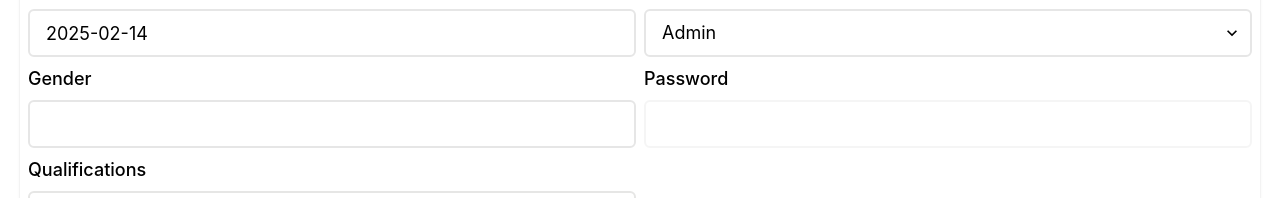
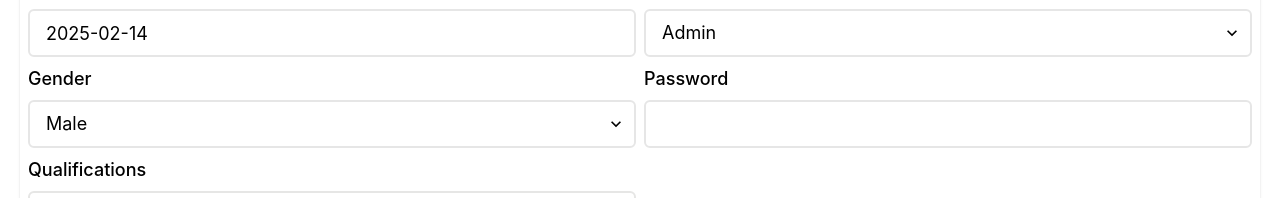
Before and after one commit to GymManagmentSystem/gym_admin_web_app, a React (Vite) app: page /staff/register in a window 1280 px wide. Shown: the part 490-688 px from the top of the page. Built offline with nearby package versions, Linux system fonts and the light colour scheme.

Commit message:
changing Gender Input Feild

```diff
--- a/src/components/RegisterHeading.tsx
+++ b/src/components/RegisterHeading.tsx
@@ -1,7 +1,6 @@
 import { Box, HStack, Image, Text, VStack } from "@chakra-ui/react";
 import logo from "../assets/MotionZone.png";
-import profileLogo from "../assets/profile.png";
-import useAdminNameStore from "../store/useAdminNameStore";
+
 
 const RegisterHeading = () => {
   return (
--- a/src/components/StaffEditableForm.tsx
+++ b/src/components/StaffEditableForm.tsx
@@ -48,7 +48,7 @@ export const staffDataSchema = z.object({
     })
     .date(),
   qualifications: z.string().min(1, { message: "Qualifictions are required" }),
-  password:z.string()
+  password:z.string({ required_error: "Password is required" })
   .min(8, "Password must be at least 8 characters long")
   .max(20, "Password must not exceed 20 characters")
   .regex(/[a-z]/, "Password must contain at least one lowercase letter")
@@ -56,7 +56,9 @@ export const staffDataSchema = z.object({
   .regex(/\d/, "Password must contain at least one number")
   .regex(/[@$!%*?&#]/, "Password must contain at least one special character")
   .optional(),
-gender:z.string({required_error: "gender is required"})
+gender:z
+.string()
+.min(1, { message: "Gender is required" })
 });
 
 export type StaffFormData = z.infer<typeof staffDataSchema>;
--- a/src/pages/RegisterPage.tsx
+++ b/src/pages/RegisterPage.tsx
@@ -22,14 +22,11 @@ import {
 import { useQueryClient } from "@tanstack/react-query";
 import RegisterHeading from "../components/RegisterHeading";
 
-
 const addStaffSchema = staffDataSchema;
 
 export type StaffAddFormData = z.infer<typeof addStaffSchema>;
 
 const RegisterPage = () => {
-
-
   const responsiveButtonSize = { sm: "sm", md: "sm", lg: "md", xl: "lg" };
   const navigation = useNavigate();
   const addStaffMember = useAddStaffMember();
@@ -45,6 +42,7 @@ const RegisterPage = () => {
     resolver: zodResolver(addStaffSchema),
     defaultValues: {
       registeredDate: new Date().toISOString().split("T")[0],
+      position: "Admin",
     },
   });
 
@@ -80,11 +78,9 @@ const RegisterPage = () => {
 
   const selectedPosition = watch("position");
 
-
-
   return (
     <>
-    <RegisterHeading/>
+      <RegisterHeading />
       <Card
         backgroundColor="#fff"
         variant="elevated"
@@ -97,7 +93,6 @@ const RegisterPage = () => {
           },
         }}
       >
-
         <Heading color="#000" size={{ sm: "md", md: "lg", xl: "xl" }}>
           Register Staff Member Details
         </Heading>
@@ -179,12 +174,12 @@ const RegisterPage = () => {
                 formType="addForm"
               />
 
-            <TextInput
+              <SelectFeild
+                selectArray={["Male","Female"]}
                 textInputTitle="Gender"
                 name="gender"
                 register={register}
                 errors={errors.gender}
-              inputType="string"
                 formType="addForm"
               />
 
@@ -235,7 +230,7 @@ const RegisterPage = () => {
         </Card>
       </Card>
     </>
-  )
-}
+  );
+};
 
-export default RegisterPage
+export default RegisterPage;
```
Lines whose indentation alone changed are shown as unchanged.
